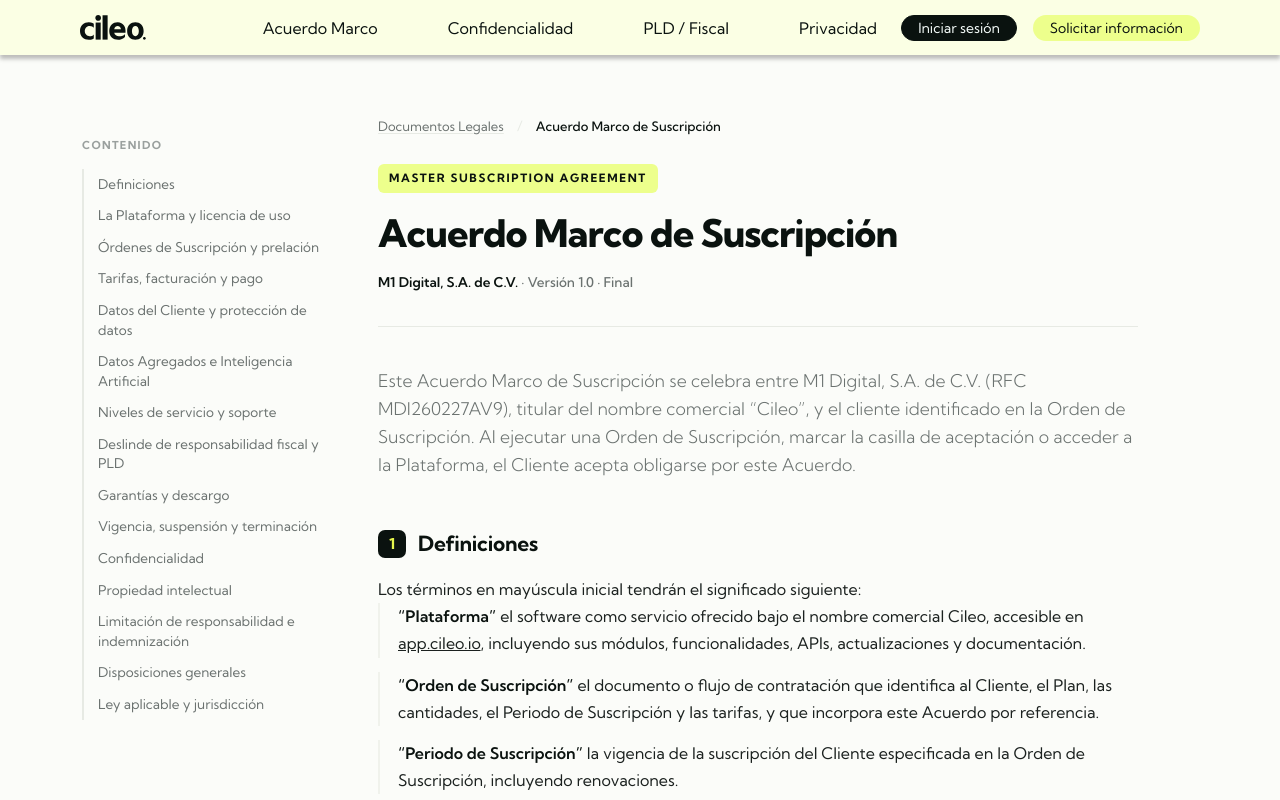
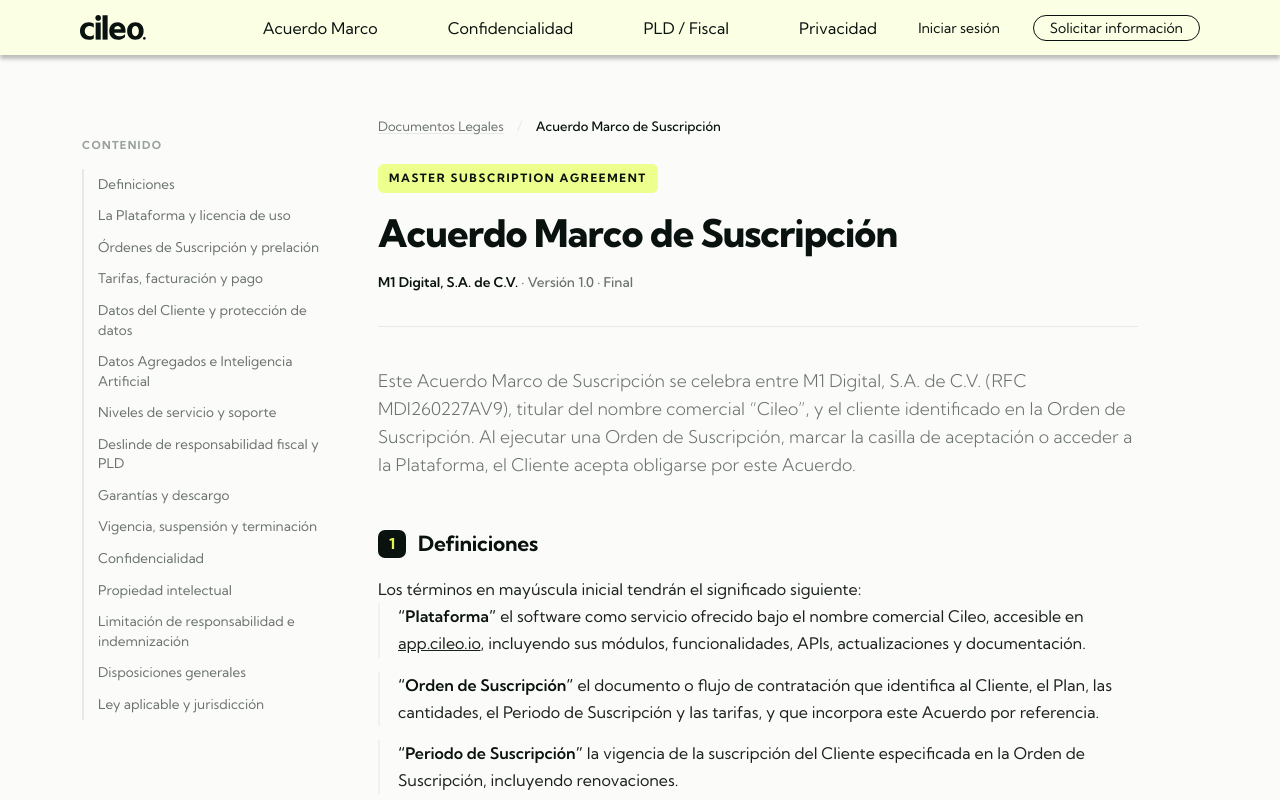
Before and after one commit to base-labs-mx/cileo, a website: page legal/acuerdo-marco.html in a window 1280 px wide. In both pictures the pointer is over the link "Iniciar sesión". Shown: the top 800 px of the page. Drawn offline with nearby package versions, Linux system fonts and the light colour scheme.

Commit message:
fix: unify legal header buttons to outline-black with distinct hovers
- Both 'Iniciar sesión' and 'Solicitar información' now use
  outline-black class for consistent default appearance
- Iniciar sesión hover → amarillo (second-color)
- Solicitar información hover → oscuro (primary-black)

```diff
--- a/assets/css/legal.css
+++ b/assets/css/legal.css
@@ -52,13 +52,23 @@
   background-color: var(--primary-black);
 }
 
-/* Solicitar información button hover — matches index scroll-on light theme state */
-.legal-header .btn-custom-gral.btn-color:hover {
+/* Iniciar sesión — hover amarillo (second-color) */
+.legal-header .d-md-flex > .btn-custom-gral.outline-black:first-child:hover {
+  background-color: var(--second-color);
+  color: var(--primary-black);
+  border-color: var(--second-color);
+}
+.legal-header .d-md-flex > .btn-custom-gral.outline-black:first-child:hover span {
+  color: var(--primary-black);
+}
+
+/* Solicitar información — hover oscuro (black) */
+.legal-header .d-md-flex > .btn-custom-gral.outline-black:last-child:hover {
   background-color: var(--primary-black);
   color: var(--primary-white);
-  border: 1px solid var(--primary-black);
+  border-color: var(--primary-black);
 }
-.legal-header .btn-custom-gral.btn-color:hover span {
+.legal-header .d-md-flex > .btn-custom-gral.outline-black:last-child:hover span {
   color: var(--primary-white);
 }
 
--- a/legal/acuerdo-marco.html
+++ b/legal/acuerdo-marco.html
@@ -97,7 +97,7 @@
             <a href="https://app.cileo.io/login" target="_self" class="text-m btn-custom-gral outline-black"
               ><span class="text-m transition-gral">Iniciar sesión</span></a
             >
-            <a href="../index.html#contact" class="text-m btn-custom-gral btn-color"
+            <a href="../index.html#contact" class="text-m btn-custom-gral outline-black"
               ><span class="text-m transition-gral">Solicitar información</span></a
             >
           </div>
```
Also changed, not shown: legal/aviso-privacidad.html (+1 -1 lines), legal/confidencialidad.html (+1 -1 lines), legal/deslinde-fiscal.html (+1 -1 lines), legal/index.html (+1 -1 lines).
